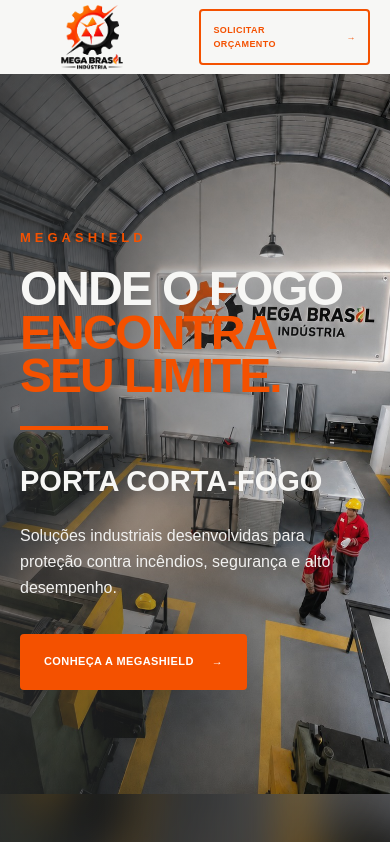
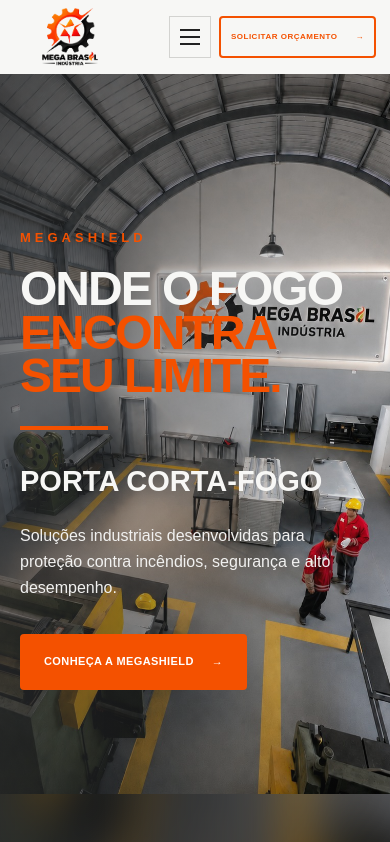
Before and after one commit to LindaInfinita10/mega-brasil-web, an Angular app: page / in a window 390 px wide. Shown: the top 842 px of the page. Built offline with nearby package versions, Linux system fonts and the light colour scheme; a web font is replaced by a local one.

Commit message:
feat: add responsive mobile navigation

```diff
--- a/src/app/app.css
+++ b/src/app/app.css
@@ -36,6 +36,7 @@
   display: flex;
   align-items: center;
   gap: 36px;
+  position: relative;
 }
 .brand {
   display: flex;
@@ -58,6 +59,41 @@
   font-size: 12px;
   font-weight: 800;
   text-transform: uppercase;
+}
+
+.menu-toggle {
+  display: none;
+  width: 44px;
+  height: 44px;
+  flex: 0 0 44px;
+  align-items: center;
+  justify-content: center;
+  flex-direction: column;
+  gap: 5px;
+  padding: 0;
+  border: 1px solid #d3d3d0;
+  background: transparent;
+  color: #222;
+  cursor: pointer;
+}
+
+.menu-toggle span {
+  width: 20px;
+  height: 2px;
+  background: currentColor;
+  transition: transform 180ms ease, opacity 180ms ease;
+}
+
+.menu-toggle.open span:nth-child(1) {
+  transform: translateY(7px) rotate(45deg);
+}
+
+.menu-toggle.open span:nth-child(2) {
+  opacity: 0;
+}
+
+.menu-toggle.open span:nth-child(3) {
+  transform: translateY(-7px) rotate(-45deg);
 }
 .main-nav a:hover {
   color: var(--orange);
@@ -1388,3 +1424,102 @@
   .channel-card { min-height: 170px; }
   .contact-map iframe { min-height: 360px; }
 }
+
+/* Navegação compacta para tablets e celulares */
+@media (max-width: 1100px) {
+  .primary-header .header-inner {
+    gap: 12px;
+  }
+
+  .primary-header .brand {
+    margin-right: auto;
+  }
+
+  .primary-header .menu-toggle {
+    display: flex;
+    order: 2;
+  }
+
+  .primary-header .header-button {
+    order: 3;
+  }
+
+  .primary-header .main-nav {
+    position: absolute;
+    top: 100%;
+    right: 0;
+    left: 0;
+    z-index: 20;
+    display: flex;
+    flex-direction: column;
+    gap: 0;
+    padding: 8px 20px 18px;
+    background: #f7f7f5;
+    border-top: 1px solid #dfdfdc;
+    box-shadow: 0 18px 28px rgba(0, 0, 0, .18);
+    opacity: 0;
+    visibility: hidden;
+    transform: translateY(-10px);
+    pointer-events: none;
+    transition: opacity 180ms ease, transform 180ms ease, visibility 180ms ease;
+  }
+
+  .primary-header .main-nav.open {
+    opacity: 1;
+    visibility: visible;
+    transform: translateY(0);
+    pointer-events: auto;
+  }
+
+  .primary-header .main-nav a {
+    width: 100%;
+    padding: 15px 4px;
+    border-bottom: 1px solid #dfdfdc;
+    font-size: 13px;
+  }
+
+  .primary-header .main-nav a:last-child {
+    border-bottom: 0;
+  }
+}
+
+@media (max-width: 560px) {
+  .primary-header .header-inner {
+    width: calc(100% - 28px);
+    gap: 8px;
+  }
+
+  .primary-header .brand {
+    width: 112px;
+    height: 58px;
+  }
+
+  .primary-header .menu-toggle {
+    width: 42px;
+    height: 42px;
+    flex-basis: 42px;
+  }
+
+  .primary-header .header-button {
+    min-height: 42px;
+    padding: 9px 10px;
+    font-size: 8px;
+    letter-spacing: .5px;
+  }
+
+  .primary-header .main-nav {
+    right: -14px;
+    left: -14px;
+  }
+}
+
+@media (max-width: 380px) {
+  .primary-header .header-button-label {
+    display: none;
+  }
+
+  .primary-header .header-button {
+    width: 42px;
+    justify-content: center;
+  }
+}
--- a/src/app/app.html
+++ b/src/app/app.html
@@ -1,13 +1,34 @@
-<header class="site-header">
+<header class="site-header primary-header">
   <div class="header-inner">
-    <a class="brand" href="#inicio" aria-label="Mega Brasil"
+    <a class="brand" href="#inicio" aria-label="Mega Brasil" (click)="closeMobileMenu()"
       ><img src="/assets/images/hero/hero.transp.png" alt="Mega Brasil Indústria"
     /></a>
-    <nav class="main-nav" aria-label="Navegação principal">
-      <a href="#inicio">Início</a><a href="#empresa">Empresa</a><a href="#megashield">MegaShield</a
-      ><a href="#produtos">Produtos</a><a href="#contato">Contato</a>
+    <nav
+      id="primary-navigation"
+      class="main-nav"
+      [class.open]="mobileMenuOpen()"
+      aria-label="Navegação principal"
+    >
+      <a href="#inicio" (click)="closeMobileMenu()">Início</a
+      ><a href="#empresa" (click)="closeMobileMenu()">Empresa</a
+      ><a href="#megashield" (click)="closeMobileMenu()">MegaShield</a
+      ><a href="#produtos" (click)="closeMobileMenu()">Produtos</a
+      ><a href="#contato" (click)="closeMobileMenu()">Contato</a>
     </nav>
-    <a class="header-button" href="#contato">Solicitar orçamento <span>→</span></a>
+    <button
+      class="menu-toggle"
+      type="button"
+      [class.open]="mobileMenuOpen()"
+      [attr.aria-expanded]="mobileMenuOpen()"
+      aria-controls="primary-navigation"
+      [attr.aria-label]="mobileMenuOpen() ? 'Fechar menu' : 'Abrir menu'"
+      (click)="toggleMobileMenu()"
+    >
+      <span></span><span></span><span></span>
+    </button>
+    <a class="header-button" href="#contato" (click)="closeMobileMenu()"
+      ><span class="header-button-label">Solicitar orçamento</span> <span>→</span></a
+    >
   </div>
 </header>
 <main>
--- a/src/app/app.ts
+++ b/src/app/app.ts
@@ -10,6 +10,7 @@
 export class App {
   readonly commercialWhatsapp = '5521978715555';
   protected readonly feedback = signal('');
+  protected readonly mobileMenuOpen = signal(false);
   protected form = {
     name: '',
     company: '',
@@ -22,6 +23,14 @@
   protected cart = signal<{ name: string; quantity: number }[]>([]);
   protected quotePage = signal(false);
   protected selectedDoor = signal<'P60' | 'P90' | 'P120' | null>(null);
+
+  protected toggleMobileMenu(): void {
+    this.mobileMenuOpen.update((isOpen) => !isOpen);
+  }
+
+  protected closeMobileMenu(): void {
+    this.mobileMenuOpen.set(false);
+  }
   protected readonly doorDetails = {
     P60: { minutes: 60, use: 'Indicada para rotas de fuga, escadas e corredores.', image: '/assets/images/hero/megashield-red.png' },
     P90: { minutes: 90, use: 'Ideal para locais com maior exigência de segurança.', image: '/assets/images/hero/megashield-red.png' },
```
